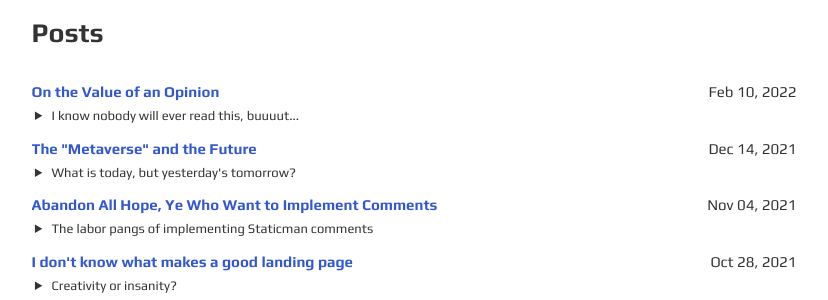
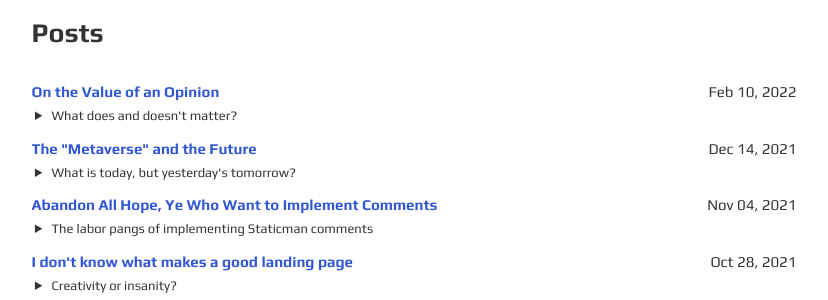
Before and after one commit to ethanexline/ethanexline.github.io, a Jekyll site: the page built from blog/index.html, in a window 1280 px wide. Shown: the part 445-745 px from the top of the page, without its empty margins (226-1054 px from the left). Built offline with Jekyll 4.4.1, drawn with Linux system fonts in a browser that asks for light colours; nearby versions of some CDN libraries.

Commit message:
final touches to blog post

```diff
--- a/_posts/2022-02-10-on-the-value-of-an-opinion.md
+++ b/_posts/2022-02-10-on-the-value-of-an-opinion.md
@@ -1,8 +1,8 @@
 ---
 layout: post
 title: On the Value of an Opinion
-description: What does and doesn't matter?
-summary: I know nobody will ever read this, buuuut...
+description: My opinion is that opinions are dumb
+summary: What does and doesn't matter?
 tags: life updates serious ruminations
 ---
 
```
